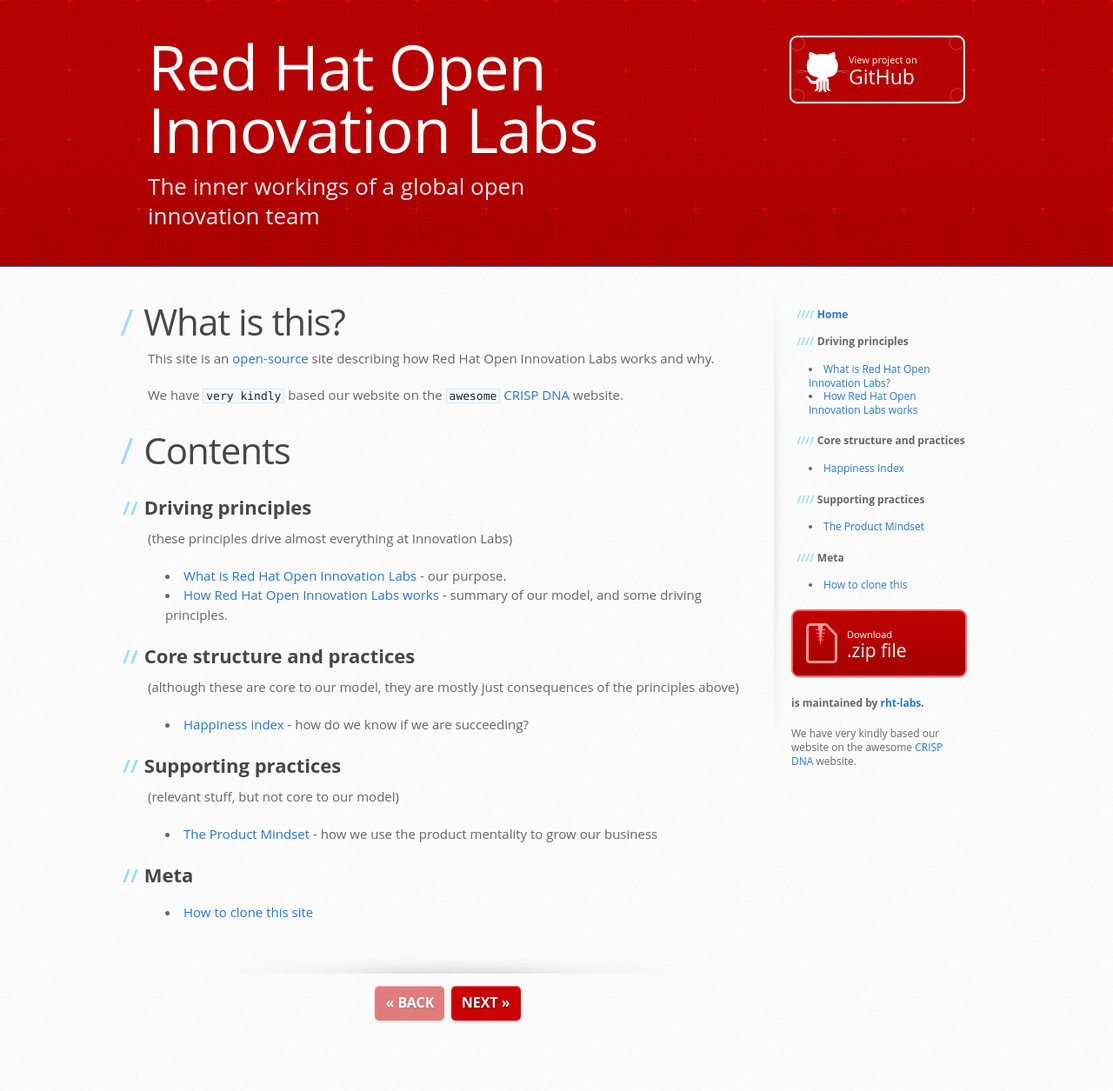
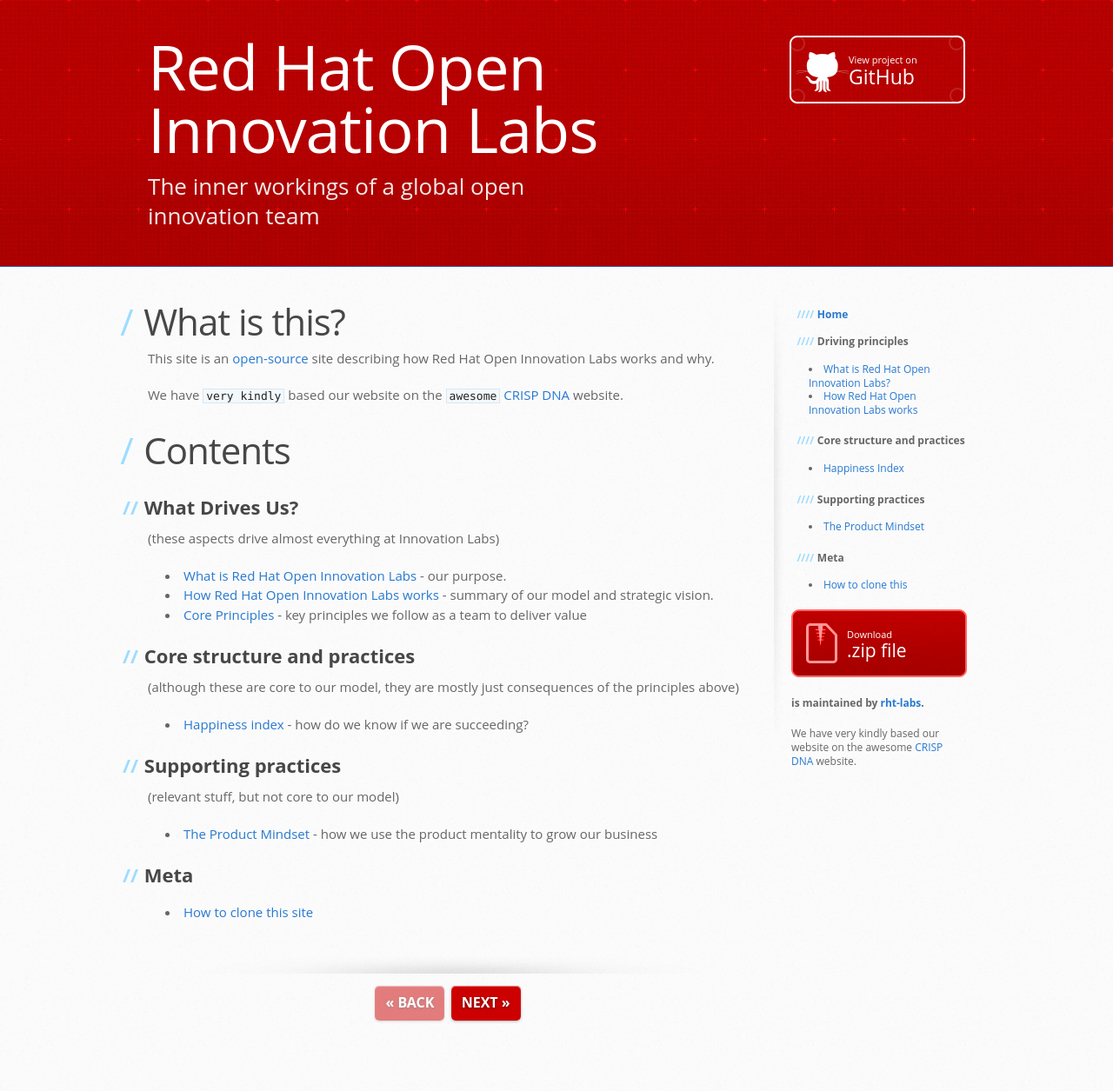
Before and after one commit to rht-labs/rht-labs.github.io, a Jekyll site: the page built from _docs/index.md, in a window 1280 px wide. Shown: the whole page at 87% size. Built offline with Jekyll 4.4.1, drawn with Linux system fonts in a browser that asks for light colours.

Commit message:
resolves #15 - add 6 principles defined by global labs team (#16)
LGTM

```diff
--- a/_docs/index.md
+++ b/_docs/index.md
@@ -13,13 +13,14 @@
 Contents
 ========
 
-Driving principles
+What Drives Us?
 ------------------
 
-(these principles drive almost everything at Innovation Labs)
+(these aspects drive almost everything at Innovation Labs)
 
 -   [What is Red Hat Open Innovation Labs](what-is-rh-open-innovation-labs.html) - our purpose.
--   [How Red Hat Open Innovation Labs works](how-roil-works.html) - summary of our model, and some driving principles.
+-   [How Red Hat Open Innovation Labs works](how-roil-works.html) - summary of our model and strategic vision.
+-   [Core Principles](labs-principles.html) - key principles we follow as a team to deliver value
 
 Core structure and practices
 ----------------------------
```
Also changed, not shown: _docs/how-roil-works.md (+1 -1 lines), _docs/labs-principles.md (added, +49 -0 lines), images/labs-principles-all.jpg (added).
